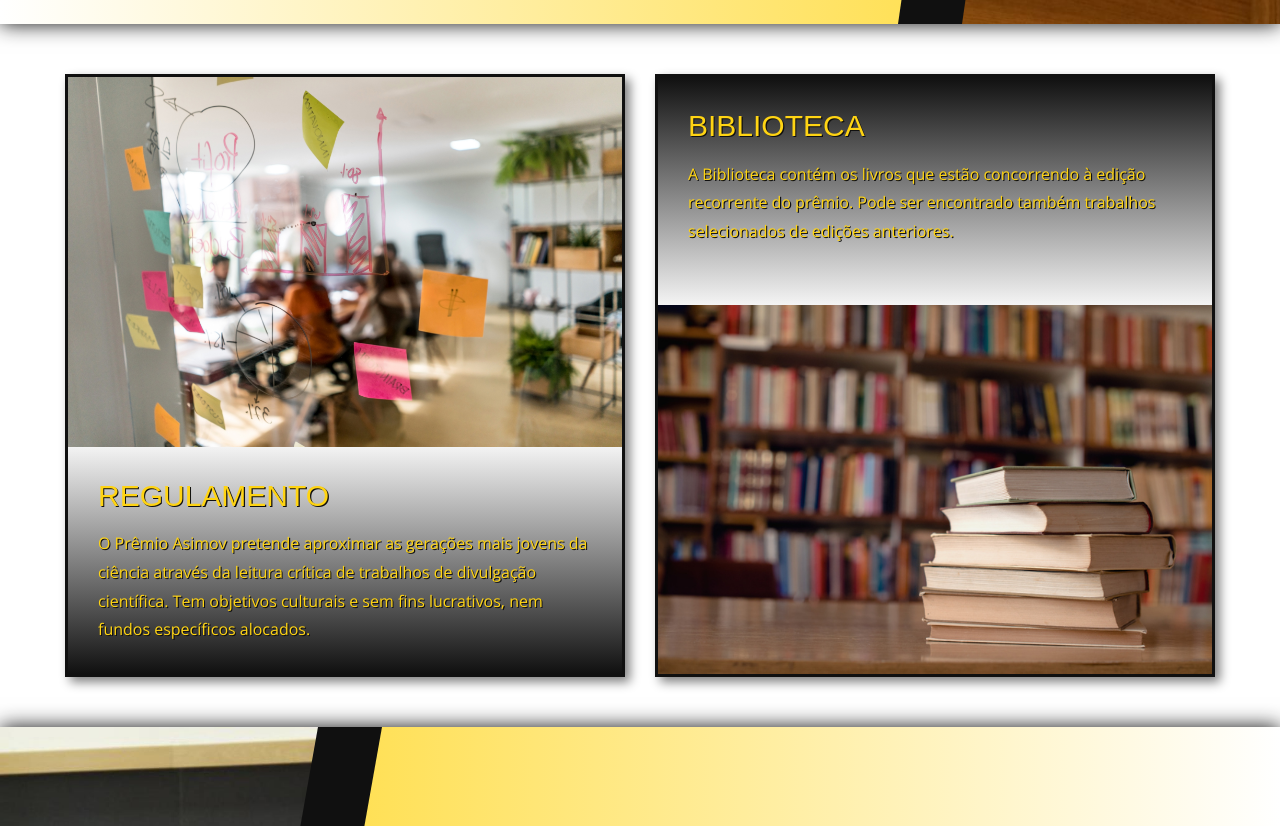
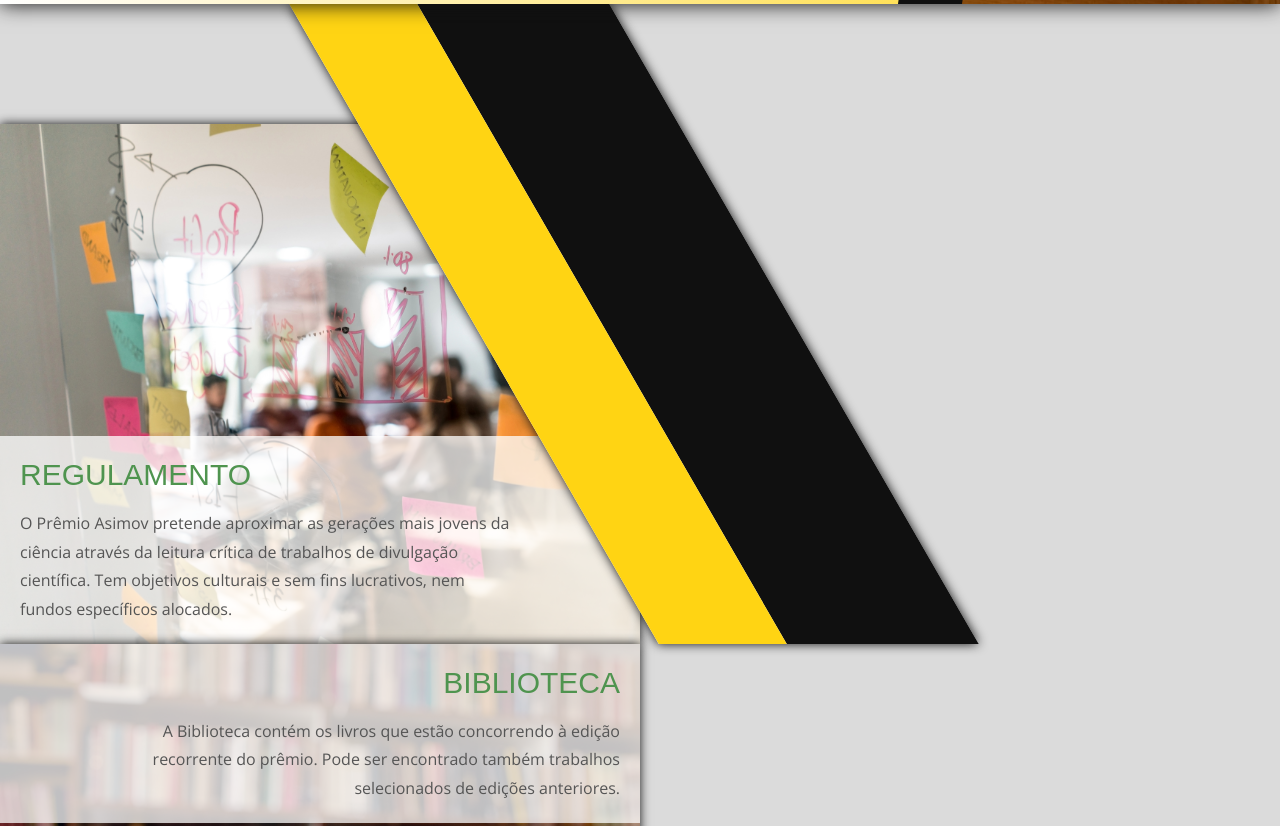
Before and after one commit to elziomm/ASIMOV, a plain HTML site: page index.html in a window 1280 px wide. Shown: the part 1596-2422 px from the top of the page. Drawn offline with nearby package versions, Linux system fonts and the light colour scheme; a web font is replaced by a local one.

Commit message:
Alterado segundo section do index.html

```diff
--- a/assets/css/main.css
+++ b/assets/css/main.css
@@ -1,3 +1,7 @@
+body {
+    z-index: -10;
+}
+
 /* Variáveis de Cor */
 :root {
     --dark-color: #101010;
@@ -109,40 +113,61 @@ section {
 
 
 /* CSS para o segundo SECTION da página */
-.light-content {
-    height: 100vh;
-    width: 100%;
-
-    margin: 0;
-    padding: 0;
-    border: none;
+#mid-content, .right-content, .left-content, .right-text, .left-text {
+    position: relative;
 }
 
+#mid-content {
+    margin: 0 !important;
+    background-color: rgb(219, 219, 219);
 
-.card {
-    border: 3px solid var(--dark-color) !important;
-    padding: 0 !important;
-    color: var(--highlight-color);
-    text-shadow: 1.1px 1.1px var(--dark-color);
-
-    box-shadow: 5px 5px 10px grey;
+    z-index: -1;
 }
 
-.card a {
-    color: var(--highlight-color);
-    text-shadow: 1.1px 1.1px var(--dark-color);
+#mid-content .right-content, #mid-content .left-content, .mid-faixa {
+    /* border: 1px solid black; */
+    height: 80vh;
+    background-color: var(--white-color);
+    box-shadow: 0px 0px 10px 0px #101010;
 }
 
-.card-esquerda {
-    background-image: linear-gradient(to top, var(--dark-color), var(--white-color) 40%);
-    /*border-bottom-left-radius: 25px;
-    border-bottom-right-radius: 25px;*/
+#mid-content .right-content, #mid-content .left-content {
+    height: 65vh;
+    z-index: -1;
 }
 
-.card-direita {
-    background-image: linear-gradient(to bottom, var(--dark-color), var(--white-color) 40%);
-    /*border-top-left-radius: 25px;
-    border-top-right-radius: 25px;*/
+#mid-content .right-content {
+    background-image: url(../img/card4.jpg);
+}
+
+#mid-content .left-content {
+    background-image: url(../img/card3.jpg);
+    background-size: cover;
+
+    display: flex;
+    align-items: flex-end;
+}
+
+#mid-content .left-text {
+    background-color: rgba(255, 255, 255, 0.75);
+    padding-right: 10vw !important;
+}
+
+#mid-content .right-text {
+    background-color: rgba(255, 255, 255, 0.75);
+    padding-left: 10vw !important;
+    text-align: end;
+}
+
+.mid-faixa {
+    border-left: 10vw solid var(--highlight-color);
+    border-right: 15vw solid var(--dark-color);
+
+    margin-left: -13vw;
+    margin-right: -12vw;
+    transform: skewX(30deg);
+
+    box-shadow: 0px 0px 10px 0px #101010;
 }
 
 
--- a/index.html
+++ b/index.html
@@ -149,7 +149,7 @@
 
     <!-- Container 1 -->
     <section>
-      <div class="section-boundary mt-2">
+      <div class="section-boundary">
         <div class="content">
           <h2><a href="#" class="eyebrow underline">O QUE É O PRÊMIO?</a></h2>
 
@@ -165,23 +165,37 @@
     </section>
 
     <!-- Cards -->
-    <section class="row card-deck p-5">
+    <!-- <section class="row card-deck p-5">
       <div class="col-md-6 col-sm-12 card card-esquerda">
         <img class="card-img-top" src="assets/img/card3.jpg" data-aos="fade-right">
         <div class="card-body">
           <h3 class="card-title"><a href="#" class="underline">REGULAMENTO</a></h3>
           <p class="card-text">O Prêmio Asimov pretende aproximar as gerações mais jovens da ciência através da leitura crítica de trabalhos de divulgação científica. Tem objetivos culturais e sem fins lucrativos, nem fundos específicos alocados.</p>
-          <!-- <p class="card-text"><small class="text-muted">Last updated 3 mins ago</small></p> -->
         </div>
       </div>
       <div class="col-md-6 col-sm-12 card card-direita">
         <div class="card-body">
           <h3 class="card-title"><a href="#" class="underline">BIBLIOTECA</a></h3>
-
           <p class="card-text">A Biblioteca contém os livros que estão concorrendo à edição recorrente do prêmio. Pode ser encontrado também trabalhos selecionados de edições anteriores.</p>
-          <!-- <p class="card-text"><small class="text-muted">Last updated 3 mins ago</small></p> -->
         </div>
         <img class="card-img-top" src="assets/img/card4.jpg">
+      </div>
+    </section> -->
+    <section class="row" id="mid-content">
+      <div class="col-6 align-self-end left-content p-0">
+        <div class="left-text p-2">
+          <h3 class="card-title"><a href="#" class="underline">REGULAMENTO</a></h3>
+          <p class="card-text">O Prêmio Asimov pretende aproximar as gerações mais jovens da ciência através da leitura crítica de trabalhos de divulgação científica. Tem objetivos culturais e sem fins lucrativos, nem fundos específicos alocados.</p>
+        </div>
+
+      </div>
+      <div class="mid-faixa"></div>
+      <div class="col-6 align-self-start right-content p-0">
+        <div class="right-text p-2">
+          <h3 class="card-title"><a href="#" class="underline">BIBLIOTECA</a></h3>
+          <p class="card-text">A Biblioteca contém os livros que estão concorrendo à edição recorrente do prêmio. Pode ser encontrado também trabalhos selecionados de edições anteriores.</p>
+        </div>
+
       </div>
     </section>
 
```
